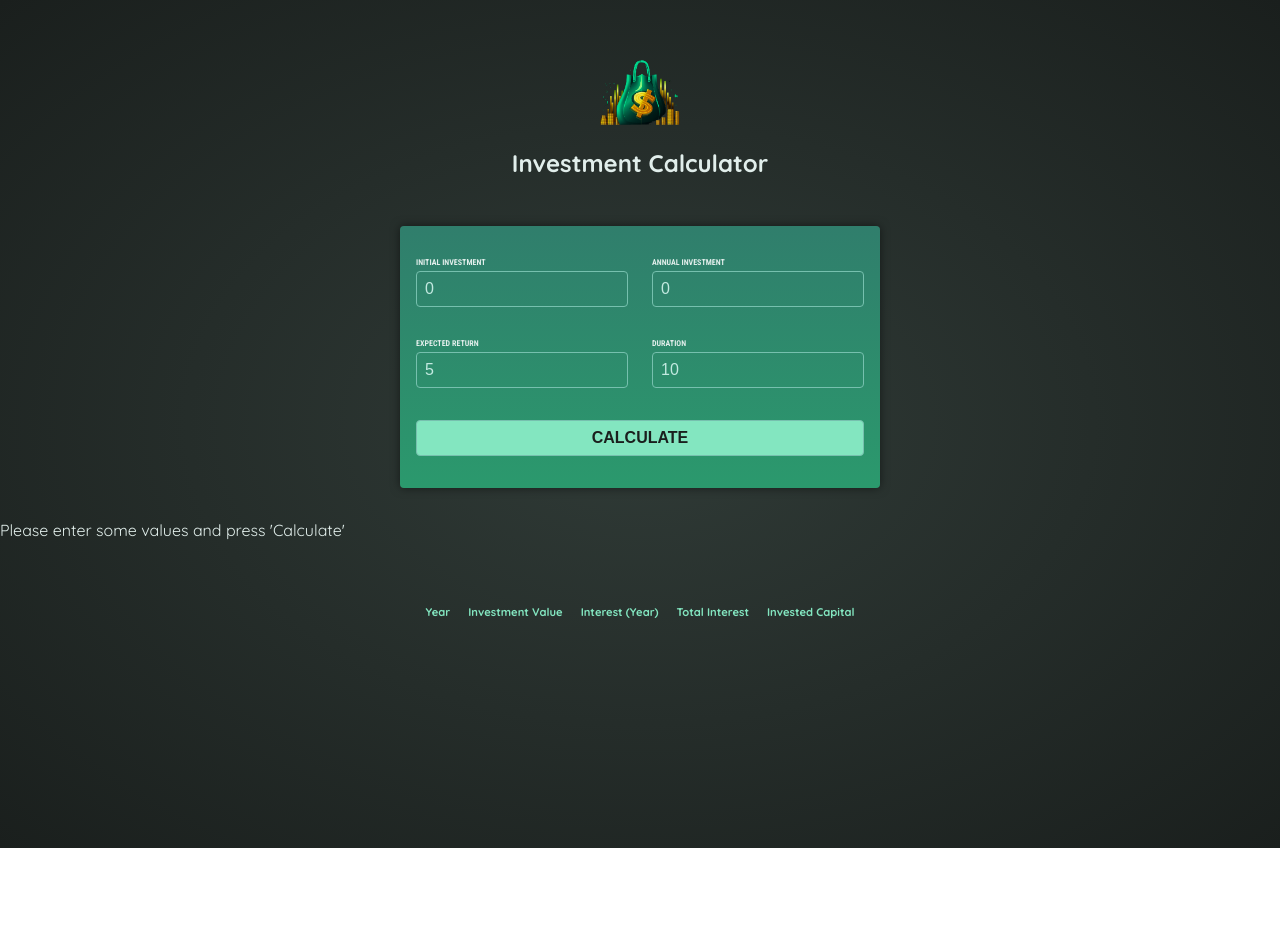
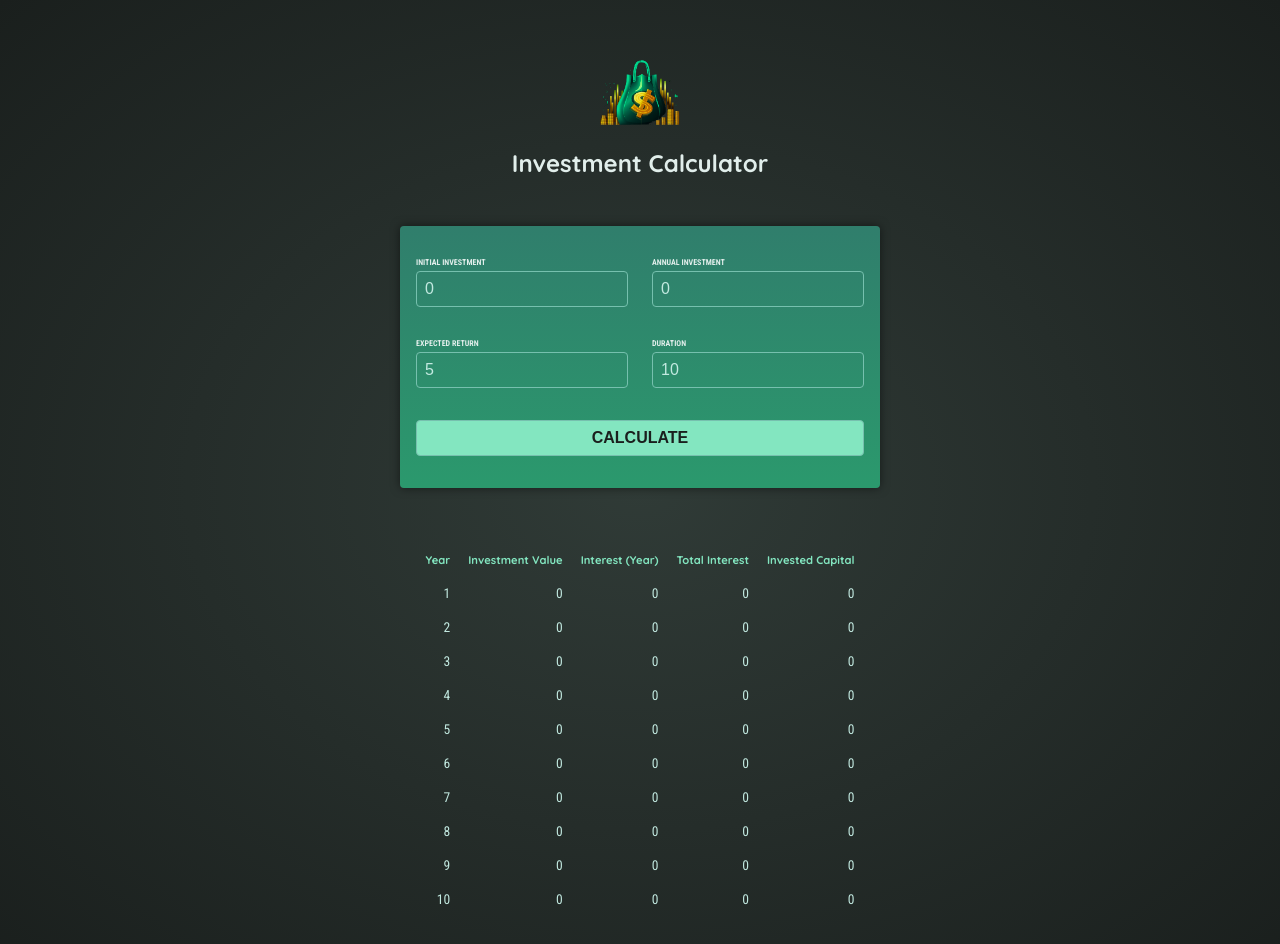
Before and after one commit to asif-kamal/calculator-app-angular, an Angular app: page / in a window 1280 px wide. Both pictures are taken after a click on the button "CALCULATE". Shown: the top 944 px of the page. Before the commit the page ends 848 px from the top, so only its background shows below. Built offline with nearby package versions, Linux system fonts and the light colour scheme.

Commit message:
outputting data in a table

```diff
--- a/src/app/investment-results/investment-results.component.html
+++ b/src/app/investment-results/investment-results.component.html
@@ -1,4 +1,6 @@
-<p>Please enter some values and press 'Calculate'</p>
+@if (!results) {
+<p class="center">Please enter some values and press "Calculate"</p>
+} @else {
 <table>
   <thead>
     <tr>
@@ -9,5 +11,16 @@
       <th>Invested Capital</th>
     </tr>
   </thead>
-  <tbody></tbody>
+  <tbody>
+    @for (result of results; track result.year) {
+    <tr>
+      <td>{{ result.year }}</td>
+      <td>{{ result.valueEndOfYear }}</td>
+      <td>{{ result.interest }}</td>
+      <td>{{ result.totalInterest }}</td>
+      <td>{{ result.totalAmountInvested }}</td>
+    </tr>
+    }
+  </tbody>
 </table>
+}
```
